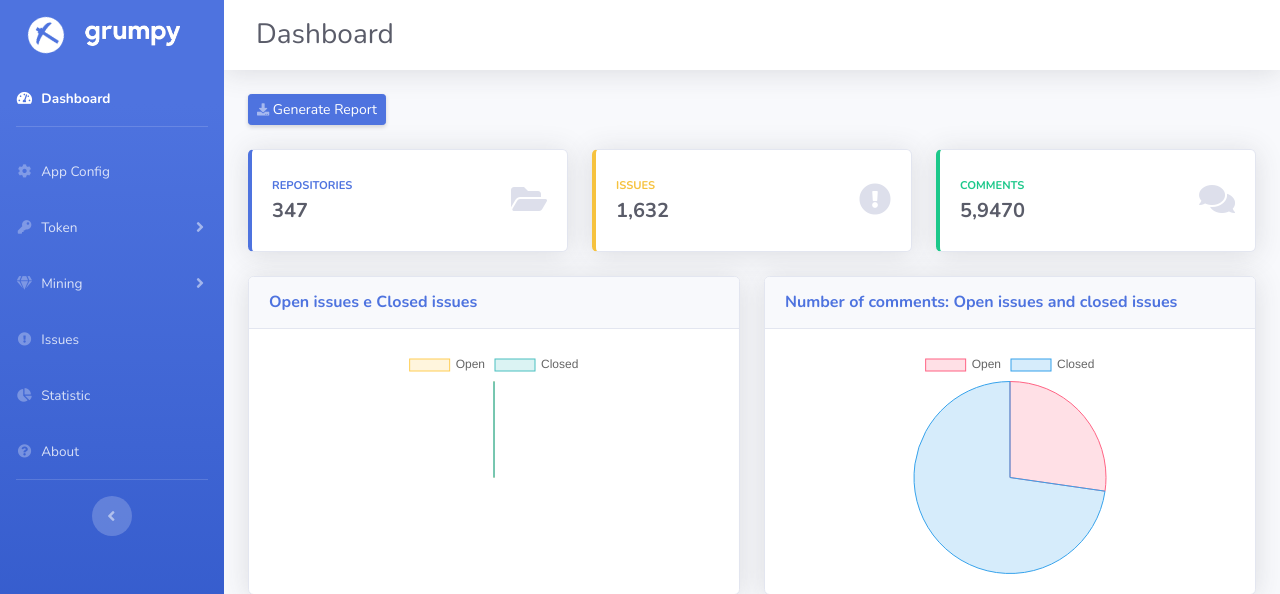
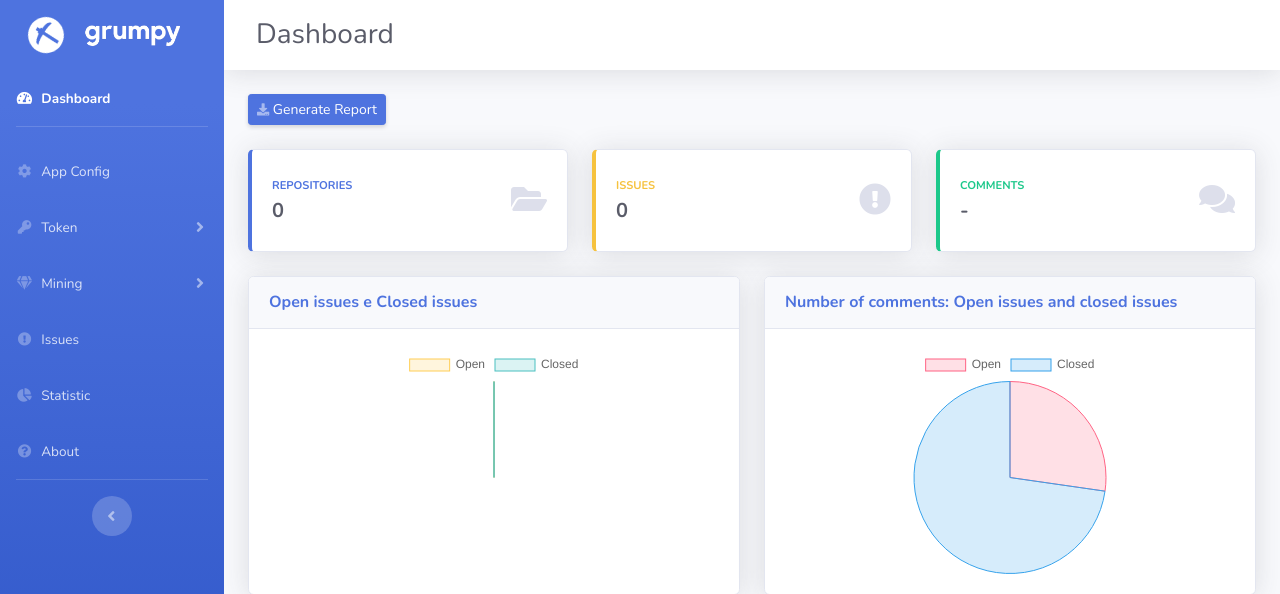
Before and after one commit to arieslab/GrumPy, a Django app: page /dashboard in a window 1280 px wide. Shown: the top 594 px of the page. Run offline with Django 3.2, Linux system fonts and the light colour scheme; data that the repository does not hold is empty; parts of the project's set-up code (start-up, migrations or seed data) failed here and were passed over; some libraries are stand-ins or nearby versions.

Commit message:
Adding the tags to get the data passed from view to dashboard

```diff
--- a/Miner/templates/miner/dashboard.html
+++ b/Miner/templates/miner/dashboard.html
@@ -23,9 +23,9 @@
     <!--  Disabled inputs   -->
 
     <!--Sumary-->
-    <input id="numberRepositoriesValues" type="hidden" name="numberRepositories"  value="347">
-    <input id="numberIssuesValues" type="hidden" name="numberIssues"  value="1,632">
-    <input id="numberCommentsValues" type="hidden" name="numberComments"  value="5,9470">
+    <input id="numberRepositoriesValues" type="hidden" name="numberRepositories"  value="{{amountOfRepos}}">
+    <input id="numberIssuesValues" type="hidden" name="numberIssues"  value="{{amountOfIssues}}">
+    <input id="numberCommentsValues" type="hidden" name="numberComments"  value="-">
 
     <input id="valueOpenClosedIssues" type="hidden" name="listaDeValores"  value="{{test.lista}}">
     <input id="commentsOpenClosedIssues" type="hidden" name="commentsIsses"  value="300, 800">
```
